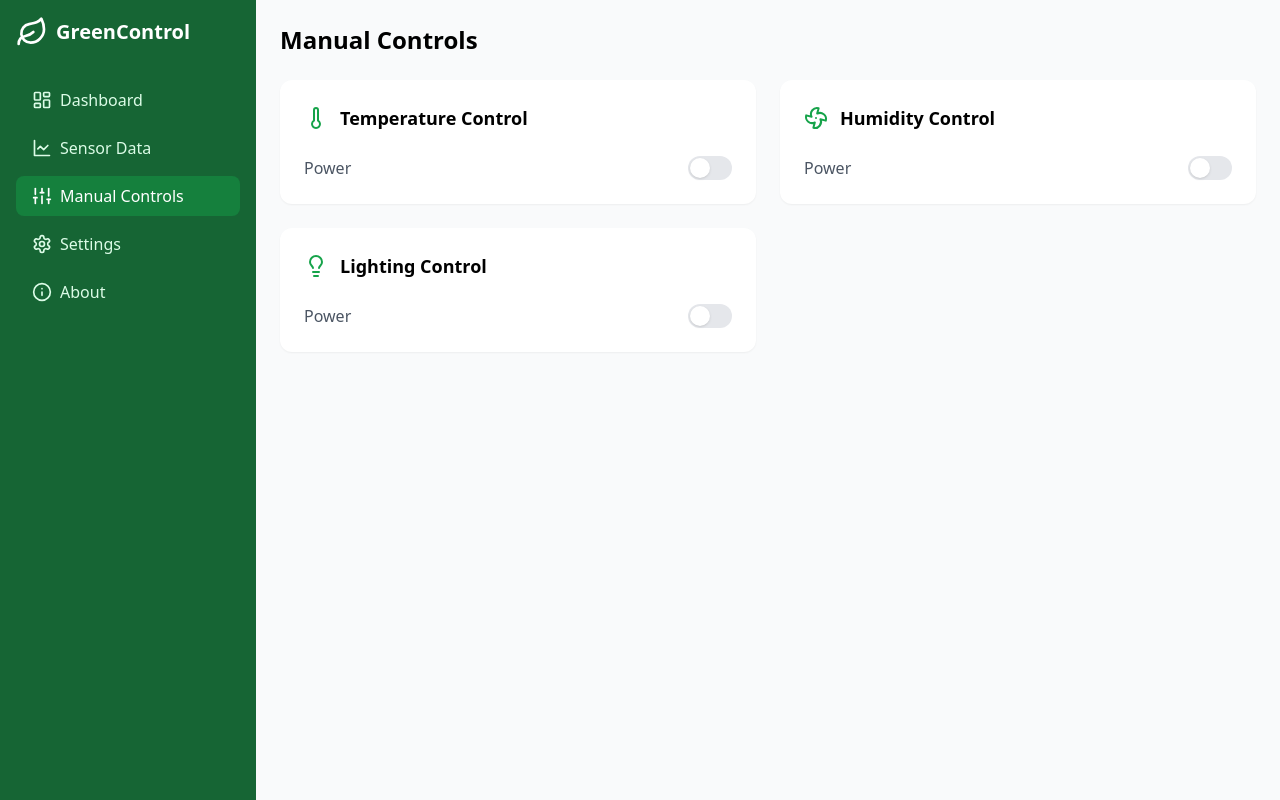
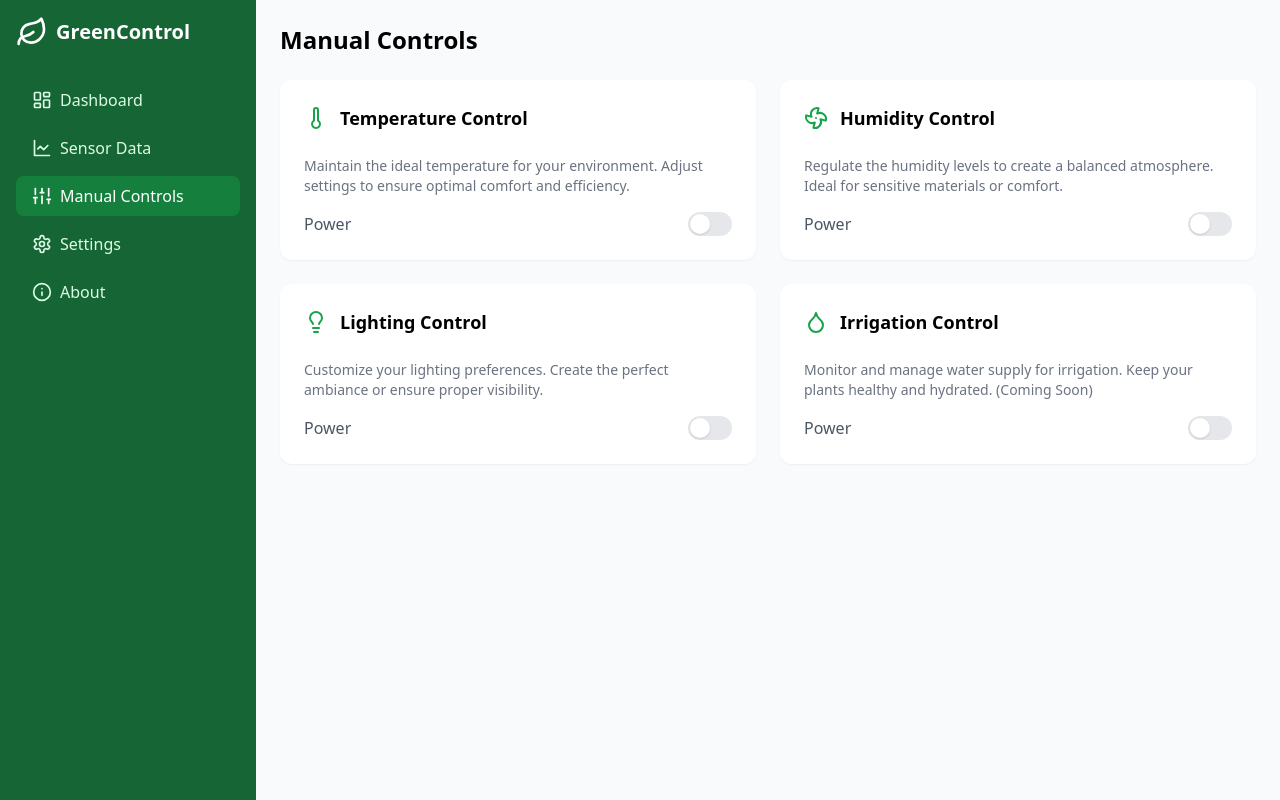
Before and after one commit to KaviduIsura/ps-frontend, a React (Vite) app: page /controls in a window 1280 px wide. Built offline with nearby package versions, Linux system fonts and the light colour scheme; no server answers.

Commit message:
Do all recorrections ✅

```diff
--- a/src/components/controls/ControlPanel.tsx
+++ b/src/components/controls/ControlPanel.tsx
@@ -1,16 +1,24 @@
-import React, { useState, useEffect } from 'react';
-import { Switch } from './Switch';
-import { ConfirmDialog } from './ConfirmDialog';
+import React, { useState, useEffect } from "react";
+import { Switch } from "./Switch";
+import { ConfirmDialog } from "./ConfirmDialog";
 
 interface ControlPanelProps {
   title: string;
+  description: string; // Add this line
   icon: React.ReactNode;
   type: string;
   isEnabled: boolean;
   onConfirm: (type: string, value: any) => void;
 }
 
-export function ControlPanel({ title, icon, type, isEnabled, onConfirm }: ControlPanelProps) {
+export function ControlPanel({
+  title,
+  description,
+  icon,
+  type,
+  isEnabled,
+  onConfirm,
+}: ControlPanelProps) {
   const [localEnabled, setLocalEnabled] = useState(isEnabled);
 
   useEffect(() => {
@@ -39,12 +47,12 @@ export function ControlPanel({ title, icon, type, isEnabled, onConfirm }: Contro
         <h3 className="text-lg font-semibold">{title}</h3>
       </div>
 
+      {/* Description rendering */}
+      <p className="text-gray-500 text-sm mb-4">{description}</p>
+
       <div className="flex items-center justify-between">
         <span className="text-gray-600">Power</span>
-        <Switch
-          checked={localEnabled}
-          onChange={handleChange}
-        />
+        <Switch checked={localEnabled} onChange={handleChange} />
       </div>
 
       <ConfirmDialog
--- a/src/components/controls/ManualControls.tsx
+++ b/src/components/controls/ManualControls.tsx
@@ -1,6 +1,6 @@
 import React, { useState, useEffect } from "react";
 import { ControlPanel } from "./ControlPanel";
-import { Fan, Lightbulb, Thermometer } from "lucide-react";
+import { Fan, Lightbulb, Thermometer, Droplet } from "lucide-react";
 import { updateControlStates1, getControlStates1 } from "../../api/api";
 
 export function ManualControls() {
@@ -53,6 +53,7 @@ export function ManualControls() {
       <div className="grid grid-cols-1 md:grid-cols-2 gap-6">
         <ControlPanel
           title="Temperature Control"
+          description="Maintain the ideal temperature for your environment. Adjust settings to ensure optimal comfort and efficiency."
           icon={<Thermometer className="w-6 h-6" />}
           type="temperature"
           isEnabled={controlStates.temperature}
@@ -60,6 +61,7 @@ export function ManualControls() {
         />
         <ControlPanel
           title="Humidity Control"
+          description="Regulate the humidity levels to create a balanced atmosphere. Ideal for sensitive materials or comfort."
           icon={<Fan className="w-6 h-6" />}
           type="fan"
           isEnabled={controlStates.fan}
@@ -67,11 +69,20 @@ export function ManualControls() {
         />
         <ControlPanel
           title="Lighting Control"
+          description="Customize your lighting preferences. Create the perfect ambiance or ensure proper visibility."
           icon={<Lightbulb className="w-6 h-6" />}
           type="lighting"
           isEnabled={controlStates.lighting}
           onConfirm={handleConfirm}
         />
+        <ControlPanel
+          title="Irrigation Control"
+          description="Monitor and manage water supply for irrigation. Keep your plants healthy and hydrated. (Coming Soon)"
+          icon={<Droplet className="w-6 h-6" />}
+          type="irrigation"
+          isEnabled={false} // Placeholder as per the requirement
+          onConfirm={() => {}}
+        />
       </div>
     </div>
   );
--- a/src/components/dashboard/DashboardContent.tsx
+++ b/src/components/dashboard/DashboardContent.tsx
@@ -7,7 +7,7 @@ export function DashboardContent() {
   const [temperature, setTemperature] = useState(null);
   const [humidity, setHumidity] = useState(null);
   const [lightIntensity, setLightIntensity] = useState(null);
-  // for the senssor status
+  // for the sensor status
   const [systemStatus, setSystemStatus] = useState({
     fan1: false,
     fan2: false,
@@ -42,7 +42,7 @@ export function DashboardContent() {
         setSystemStatus(controlStates.data);
         console.log("Sensor status:", controlStates.data);
       } catch (err) {
-        console.error("Sensor Status wla mokk hri awlk:", err);
+        console.error("Sensor Status error:", err);
       }
     };
 
@@ -59,6 +59,7 @@ export function DashboardContent() {
   const statusText = (isActive: boolean) => (isActive ? "Active" : "Standby");
   const statusBgColor = (isActive: boolean) =>
     isActive ? "bg-green-100 text-green-800" : "bg-yellow-100 text-yellow-800";
+
   return (
     <div className="p-6">
       <h2 className="text-2xl font-semibold mb-6">Greenhouse Overview</h2>
@@ -96,7 +97,17 @@ export function DashboardContent() {
         <h3 className="text-xl font-semibold mb-4">System Status</h3>
         <div className="space-y-4">
           <div className="flex items-center justify-between py-2 border-b">
-            <span className="text-gray-600">Ventilation System (Fan 1)</span>
+            <span className="text-gray-600">Temperature Controller</span>
+            <span
+              className={`px-3 py-1 rounded-full text-sm ${statusBgColor(
+                systemStatus.fan2
+              )}`}
+            >
+              {statusText(systemStatus.fan2)}
+            </span>
+          </div>
+          <div className="flex items-center justify-between py-2 border-b">
+            <span className="text-gray-600">Humidity Controller</span>
             <span
               className={`px-3 py-1 rounded-full text-sm ${statusBgColor(
                 systemStatus.fan1
@@ -106,17 +117,7 @@ export function DashboardContent() {
             </span>
           </div>
           <div className="flex items-center justify-between py-2 border-b">
-            <span className="text-gray-600">Irrigation System (Fan 2)</span>
-            <span
-              className={`px-3 py-1 rounded-full text-sm ${statusBgColor(
-                systemStatus.fan2
-              )}`}
-            >
-              {statusText(systemStatus.fan2)}
-            </span>
-          </div>
-          <div className="flex items-center justify-between py-2 border-b">
-            <span className="text-gray-600">Lighting System (LED)</span>
+            <span className="text-gray-600">Lighting Controller</span>
             <span
               className={`px-3 py-1 rounded-full text-sm ${statusBgColor(
                 systemStatus.led
```
